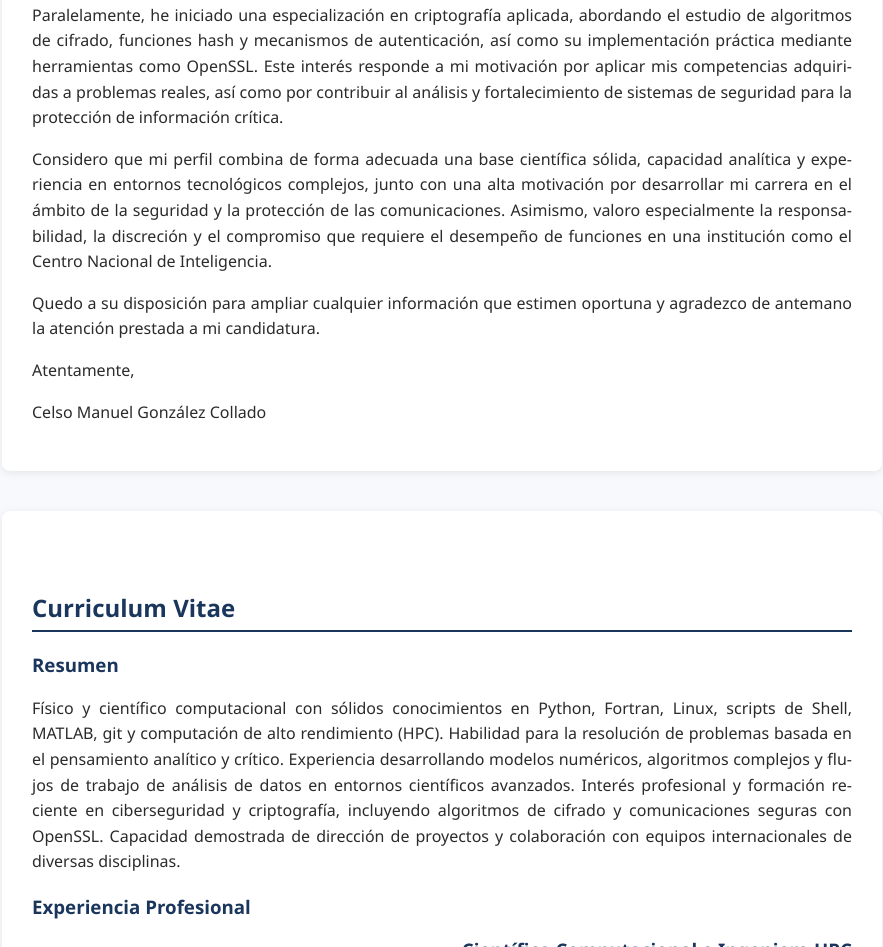
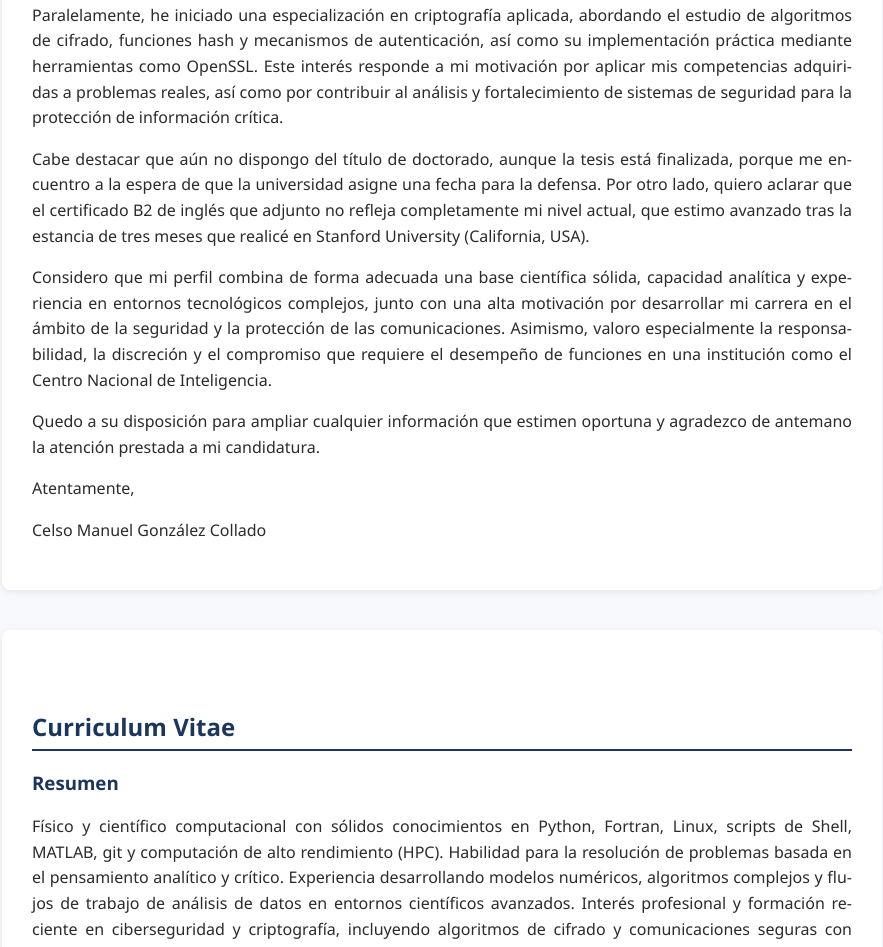
Before and after one commit to celsomangc/CV-celso-gonzalez-ES, a plain HTML site: page index.html in a window 1280 px wide. Shown: the part 810-1757 px from the top of the page, without its empty margins (348-1231 px from the left). Drawn offline with Linux system fonts and the light colour scheme.

Commit message:
Update index.html

```diff
--- a/index.html
+++ b/index.html
@@ -182,6 +182,8 @@
 
 <p>Paralelamente, he iniciado una especialización en criptografía aplicada, abordando el estudio de algoritmos de cifrado, funciones hash y mecanismos de autenticación, así como su implementación práctica mediante herramientas como OpenSSL. Este interés responde a mi motivación por aplicar mis competencias adquiridas a problemas reales, así como por contribuir al análisis y fortalecimiento de sistemas de seguridad para la protección de información crítica.</p>
 
+<p>Cabe destacar que aún no dispongo del título de doctorado, aunque la tesis está finalizada, porque me encuentro a la espera de que la universidad asigne una fecha para la defensa. Por otro lado, quiero aclarar que el certificado B2 de inglés que adjunto no refleja completamente mi nivel actual, que estimo avanzado tras la estancia de tres meses que realicé en Stanford University (California, USA).</p>
+
 <p>Considero que mi perfil combina de forma adecuada una base científica sólida, capacidad analítica y experiencia en entornos tecnológicos complejos, junto con una alta motivación por desarrollar mi carrera en el ámbito de la seguridad y la protección de las comunicaciones. Asimismo, valoro especialmente la responsabilidad, la discreción y el compromiso que requiere el desempeño de funciones en una institución como el Centro Nacional de Inteligencia.</p>
 
 <p>Quedo a su disposición para ampliar cualquier información que estimen oportuna y agradezco de antemano la atención prestada a mi candidatura.</p>
```
